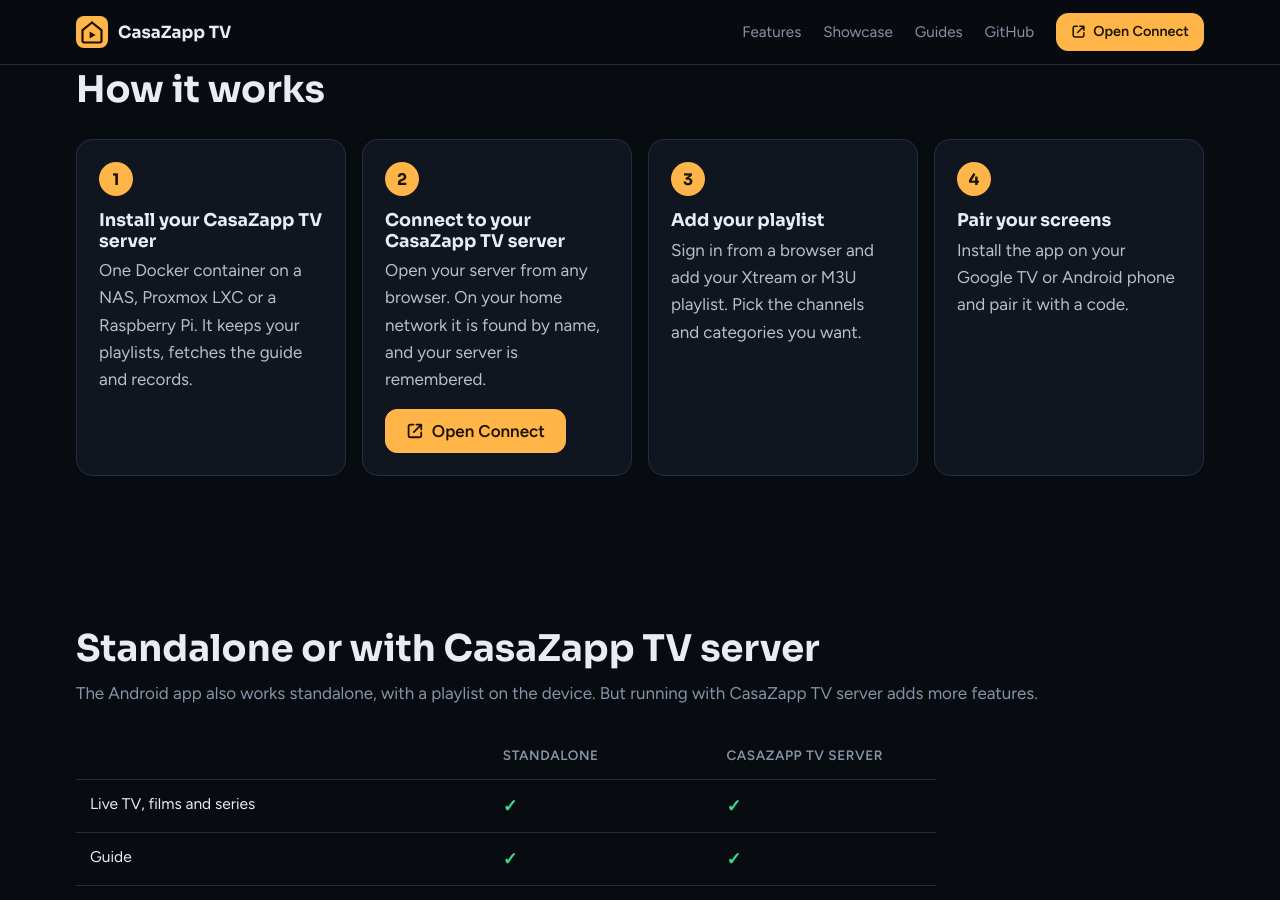
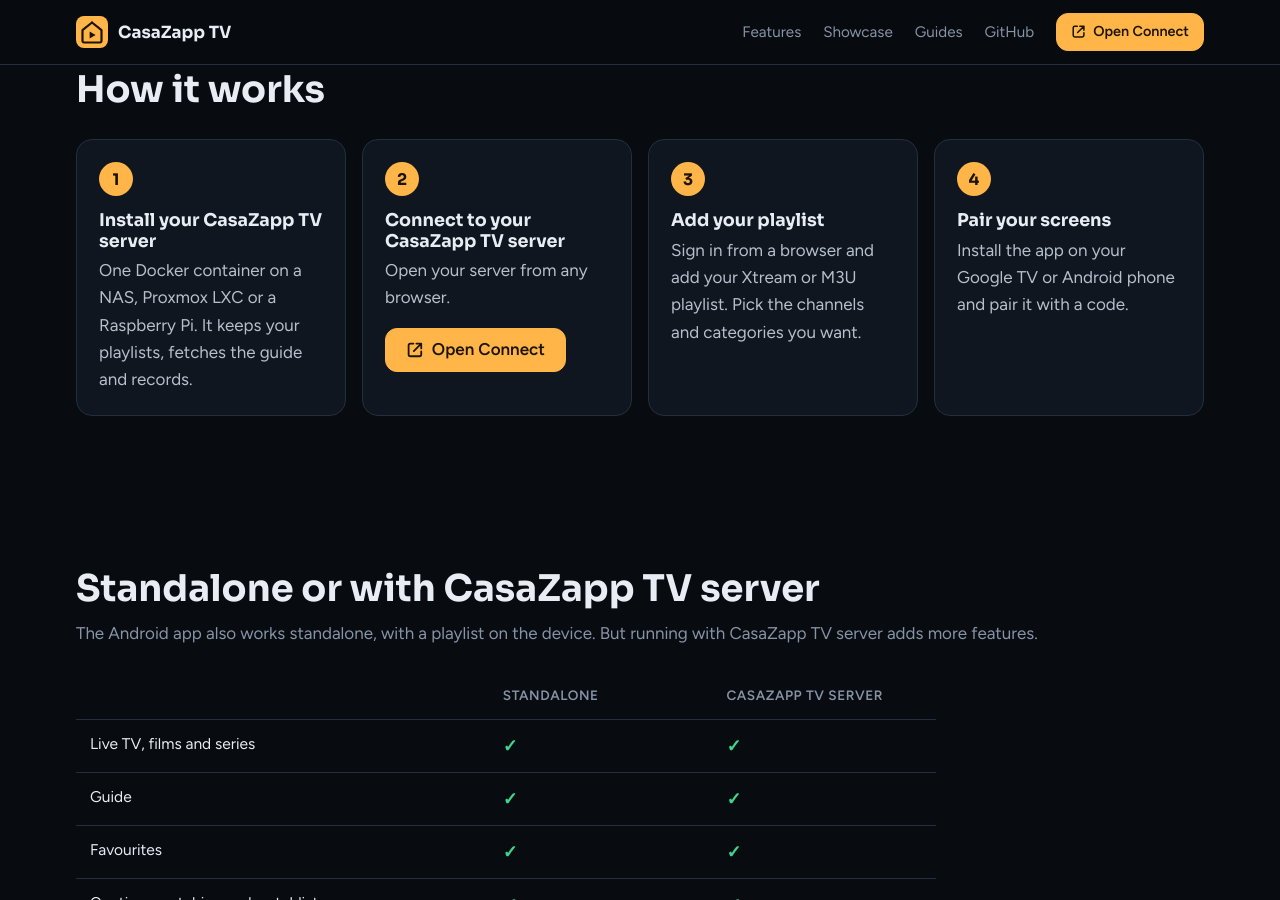
Before and after one commit to QuadNL/CasaZapp-TV-release, a Jekyll site: the page built from index.html, in a window 1280 px wide and 900 px high, scrolled down 1812 px. Built offline with Jekyll 4.4.1, drawn with Linux system fonts in a browser that asks for light colours.

Commit message:
Update connection instructions in home.yml
Shortened the text for connecting to the CasaZapp TV server.

```diff
--- a/_data/home.yml
+++ b/_data/home.yml
@@ -78,7 +78,7 @@
   - title: Install your CasaZapp TV server
     text: One Docker container on a NAS, Proxmox LXC or a Raspberry Pi. It keeps your playlists, fetches the guide and records.
   - title: Connect to your CasaZapp TV server
-    text: Open your server from any browser. On your home network it is found by name, and your server is remembered.
+    text: Open your server from any browser.
     button: Open Connect
     url: https://connect.casazapp.tv
   - title: Add your playlist
```
